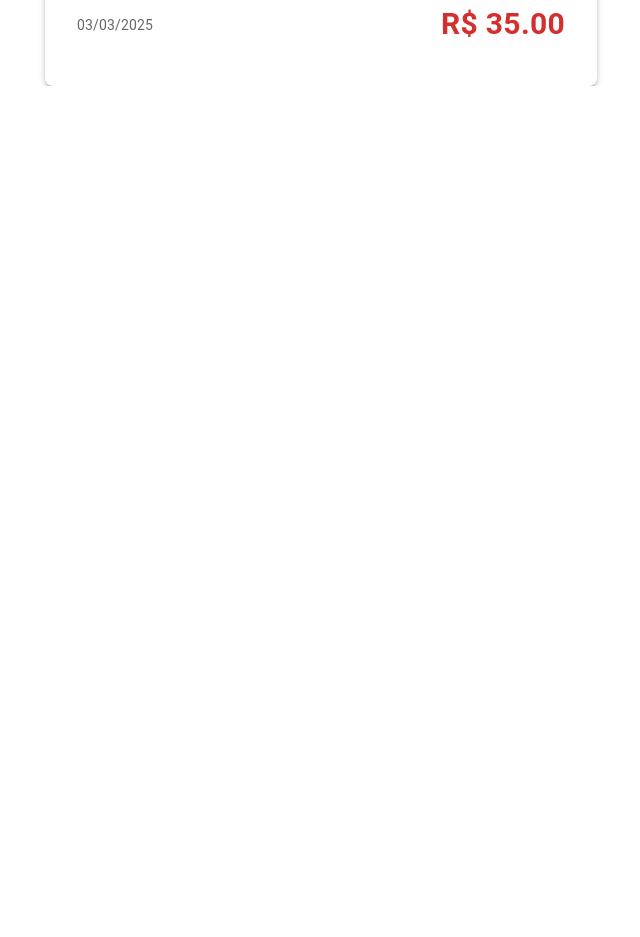
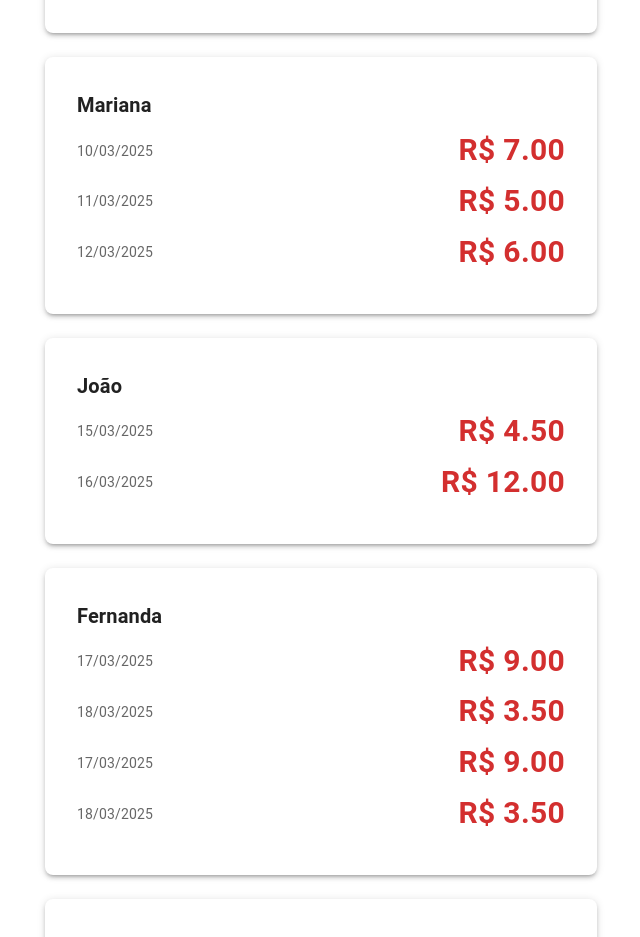
Before and after one commit to marlon-santana/devo, a React (Vite) app: page /home in a window 1280 px wide. Shown: the part 960-1897 px from the top of the page, without its empty margins (319-959 px from the left). Before the commit the page ends 1046 px from the top, so only its background shows below. Built offline with nearby package versions, Linux system fonts and the light colour scheme.

Commit message:
add context de mock

```diff
--- /dev/null
+++ b/src/DebtorsContext.jsx
@@ -0,0 +1,23 @@
+import { createContext, useContext, useState } from "react";
+import { debitors as mockDebitors } from "./dadosMock";
+
+const DebtorsContext = createContext();
+
+export const DebtorsProvider = ({ children }) => {
+  const [debitors, setDebitors] = useState(mockDebitors);
+  console.log(debitors);
+
+  return (
+    <DebtorsContext.Provider value={{ debitors, setDebitors }}>
+      {children}
+    </DebtorsContext.Provider>
+  );
+};
+
+export const useDebtors = () => {
+  const context = useContext(DebtorsContext);
+  if (!context) {
+    throw new Error("useDebtors deve ser usado dentro de um DebtorsProvider");
+  }
+  return context;
+};
--- a/src/components/Home/index.jsx
+++ b/src/components/Home/index.jsx
@@ -1,14 +1,10 @@
 import { Box, Container, Typography, Card, CardContent, Button } from "@mui/material";
 import { useNavigate } from "react-router-dom";
+import { UserList } from "../UserList";
+// import { debitors } from "../../dadosMock";
+import { useDebtors } from "../../DebtorsContext";
 
-const debitors = [
-  { name: "marlon", date: "10/03/2025", receber: 20 },
-  { name: "teresa", date: "08/03/2025", receber: 108 },
-  { name: "yuri", date: "05/03/2025", receber: 10 },
-  { name: "tailer", date: "03/03/2025", receber: 35 }
-];
 
-const totalReceber = debitors.reduce((acc, curr) => acc + curr.receber, 0);
 
 const Home = () => {
   const navigate = useNavigate();
@@ -19,17 +15,23 @@ const Home = () => {
 
   const exit = () => {
     navigate("/login");
-  }
+  };
+
+  const { debitors } = useDebtors();
+
+
+  const totalReceber = debitors.reduce((acc, debitor) => {
+    return acc + debitor.products.reduce((sum, product) => sum + product.value, 0);
+  }, 0);
 
   return (
-    <Container maxWidth="sm" sx={{ mt: 4 }}>
+    <Container maxWidth="sm" sx={{ mt: 4, paddingBottom: "40px" }}>
       <Box display="flex" justifyContent="space-between" alignItems="center">
         <Typography sx={{ margin: "30px 0px 30px 0px" }} fontSize={24}>
           Olá Marlon Santana
         </Typography>
-        <Button sx={{fontSize: 18}} onClick={() => exit()}>sair</Button>
+        <Button sx={{ fontSize: 18 }} onClick={() => exit()}>sair</Button>
       </Box>
-
 
       <Card sx={{ mb: 3, p: 2, boxShadow: 3 }}>
         <CardContent>
@@ -40,12 +42,14 @@ const Home = () => {
         </CardContent>
       </Card>
 
+      <UserList />
+
       <Typography variant="h6" fontWeight={600}>Vendas recentes</Typography>
 
-      {debitors.map((item, index) => (
+      {debitors.map((debitor) => (
         <Card
-          key={index}
-          onClick={() => openCard(item)}
+          key={debitor.id}
+          onClick={() => openCard(debitor)}
           sx={{
             mt: 3,
             p: 2,
@@ -56,15 +60,15 @@ const Home = () => {
           }}
         >
           <CardContent>
-            <Typography variant="h6" fontWeight={600}>{item.name}</Typography>
-            <Box display="flex" justifyContent="space-between" alignItems="center" mt={1}>
-              <Typography variant="body2" color="text.secondary">{item.date}</Typography>
-              {item.receber !== undefined && (
+            <Typography variant="h6" fontWeight={600}>{debitor.name}</Typography>
+            {debitor.products.map((product, index) => (
+              <Box key={index} display="flex" justifyContent="space-between" alignItems="center" mt={1}>
+                <Typography variant="body2" color="text.secondary">{product.date}</Typography>
                 <Typography variant="body2" color="error" fontWeight={600} fontSize="1.875rem">
-                  R$ {item.receber.toFixed(2)}
+                  R$ {product.value.toFixed(2)}
                 </Typography>
-              )}
-            </Box>
+              </Box>
+            ))}
           </CardContent>
         </Card>
       ))}
--- a/src/components/UserList/index.jsx
+++ b/src/components/UserList/index.jsx
@@ -29,6 +29,10 @@ export const UserList = () => {
         debitor.name.toLowerCase().includes(searchTerm.toLowerCase())
     );
 
+    const total = debitors.length
+
+    console.log(filteredDebitors)
+
     return (
         <Container maxWidth="sm" sx={{ mt: 4 }}>
             <Typography sx={{ color: 'green' }}>Lista de Devedores</Typography>
@@ -45,7 +49,10 @@ export const UserList = () => {
             />
 
             <Box sx={{ mb: 3, p: 1 }}>
-                {filteredDebitors.map((debitor, index) => (
+
+                {(!filteredDebitors.length > 0) || (filteredDebitors.length < total)   &&
+                filteredDebitors.map((debitor, index) => (
+
                     <Stack
                         key={index}
                         sx={{
--- /dev/null
+++ b/src/dadosMock.js
@@ -0,0 +1,93 @@
+export const debitors = [
+    {
+        id: 1,
+        name: "Teresa",
+        products: [
+            { productName: "coca-cola 2l", value: 20.00, date: "10/03/2025", pago: false },
+            { productName: "arroz", value: 10.00, date: "11/03/2025", pago: false },
+            { productName: "miojo", value: 2.00, date: "13/03/2025", pago: false },
+        ]
+    },
+    {
+        id: 2,
+        name: "Carlos",
+        products: [
+            { productName: "feijão", value: 15.00, date: "12/03/2025", pago: false },
+            { productName: "óleo", value: 8.50, date: "14/03/2025", pago: false },
+        ]
+    },
+    {
+        id: 3,
+        name: "Mariana",
+        products: [
+            { productName: "leite", value: 7.00, date: "10/03/2025", pago: false },
+            { productName: "pão", value: 5.00, date: "11/03/2025", pago: false },
+            { productName: "manteiga", value: 6.00, date: "12/03/2025", pago: false },
+        ]
+    },
+    {
+        id: 4,
+        name: "João",
+        products: [
+            { productName: "açúcar", value: 4.50, date: "15/03/2025", pago: false },
+            { productName: "café", value: 12.00, date: "16/03/2025", pago: false },
+        ]
+    },
+    {
+        id: 5,
+        name: "Fernanda",
+        products: [
+            { productName: "suco", value: 9.00, date: "17/03/2025", pago: false },
+            { productName: "biscoito", value: 3.50, date: "18/03/2025", pago: false },
+            { productName: "suco", value: 9.00, date: "17/03/2025", pago: false },
+            { productName: "biscoito", value: 3.50, date: "18/03/2025", pago: false },
+        ]
+    },
+    {
+        id: 6,
+        name: "Paulo",
+        products: [
+            { productName: "macarrão", value: 6.50, date: "19/03/2025", pago: false },
+            { productName: "molho de tomate", value: 4.00, date: "20/03/2025", pago: false },
+            { productName: "suco", value: 9.00, date: "17/03/2025", pago: false },
+            { productName: "biscoito", value: 3.50, date: "18/03/2025", pago: false },
+            { productName: "suco", value: 9.00, date: "17/03/2025", pago: false },
+            { productName: "biscoito", value: 3.50, date: "18/03/2025", pago: false },
+        ]
+    },
+    {
+        id: 7,
+        name: "Beatriz",
+        products: [
+            { productName: "sabonete", value: 2.00, date: "21/03/2025", pago: false },
+            { productName: "shampoo", value: 15.00, date: "22/03/2025", pago: false },
+        ]
+    },
+    {
+        id: 8,
+        name: "Ricardo",
+        products: [
+            { productName: "queijo", value: 18.00, date: "23/03/2025", pago: false },
+            { productName: "presunto", value: 14.00, date: "24/03/2025", pago: false },
+            { productName: "shampoo", value: 15.00, date: "22/03/2025", pago: false },
+        ]
+    },
+    {
+        id: 9,
+        name: "Ana",
+        products: [
+            { productName: "chocolate", value: 10.00, date: "25/03/2025", pago: false },
+            { productName: "sorvete", value: 20.00, date: "26/03/2025", pago: false },
+            { productName: "shampoo", value: 15.00, date: "22/03/2025", pago: false },
+        ]
+    },
+    {
+        id: 10,
+        name: "Gustavo",
+        products: [
+            { productName: "refrigerante", value: 12.00, date: "27/03/2025", pago: false },
+            { productName: "batata frita", value: 8.00, date: "28/03/2025", pago: false },
+            { productName: "queijo", value: 18.00, date: "23/03/2025", pago: false },
+        ]
+    }
+];
--- a/src/main.jsx
+++ b/src/main.jsx
@@ -2,6 +2,7 @@ import React from "react";
 import { StrictMode } from 'react'
 import { createRoot } from 'react-dom/client'
 import { AuthProvider } from "./AuthContext";
+import { DebtorsProvider } from "./DebtorsContext";
 
 import App from './App.jsx'
 
@@ -9,7 +10,9 @@ createRoot(document.getElementById('root')).render(
   <StrictMode>
     <React.StrictMode>
     <AuthProvider>
+      <DebtorsProvider>
       <App />
+      </DebtorsProvider>
     </AuthProvider>
   </React.StrictMode>
   </StrictMode>,
```
